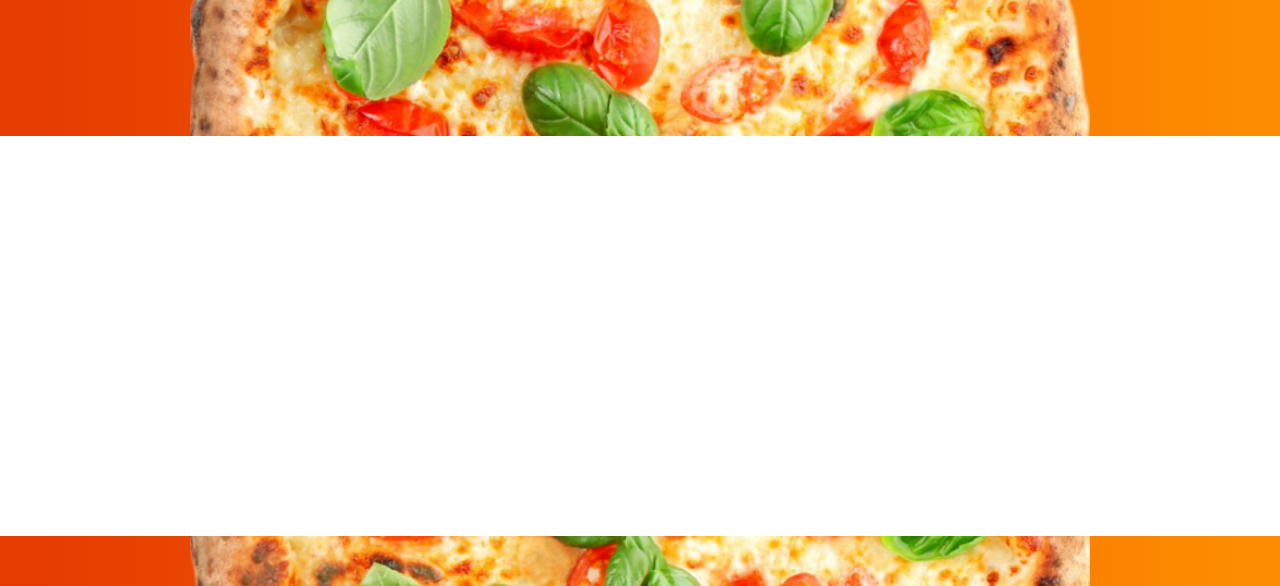
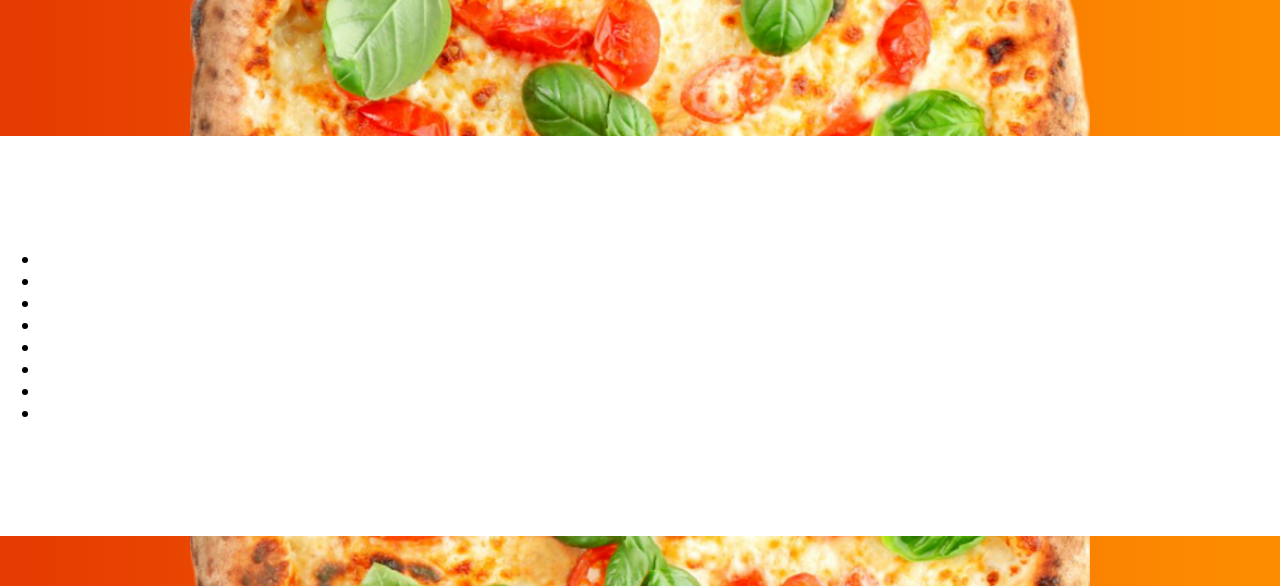
Before and after one commit to fdmmarshall/pizza-timeline, a React (Create React App) app: page / in a window 1280 px wide. Shown: the part 800-1386 px from the top of the page. Built offline with nearby package versions, Linux system fonts and the light colour scheme.

Commit message:
timeline scaffolding

```diff
--- a/src/components/PizzaTimeline.tsx
+++ b/src/components/PizzaTimeline.tsx
@@ -1,9 +1,69 @@
-// import { classNames } from "../helpers/helperFunctions";
+import { classNames } from "../helpers/helperFunctions";
+import "../timeline.module.css";
 
 interface PizzaTimelineProps {
   display: boolean;
 }
 
 export default function TimelineContainer({ display }: PizzaTimelineProps) {
-  return <></>;
+  return (
+    <>
+      <ul
+        className={classNames(
+          display === true ? "display" : "hide",
+          "timeline"
+        )}
+        id="timeline"
+      >
+        <li className="dot">
+          <div className="timestamp">
+            <span className="icon"></span>
+            <span className="pizza-info"></span>
+          </div>
+        </li>
+        <li className="dot">
+          <div className="timestamp">
+            <span className="icon"></span>
+            <span className="pizza-info"></span>
+          </div>
+        </li>
+        <li className="dot">
+          <div className="timestamp">
+            <span className="icon"></span>
+            <span className="pizza-info"></span>
+          </div>
+        </li>
+        <li className="dot">
+          <div className="timestamp">
+            <span className="icon"></span>
+            <span className="pizza-info"></span>
+          </div>
+        </li>
+        <li className="dot">
+          <div className="timestamp">
+            <span className="icon"></span>
+            <span className="pizza-info"></span>
+          </div>
+        </li>
+        <li className="dot">
+          <div className="timestamp">
+            <span className="icon"></span>
+            <span className="pizza-info"></span>
+          </div>
+        </li>
+        <li className="dot">
+          <div className="timestamp">
+            <span className="icon"></span>
+            <span className="pizza-info"></span>
+          </div>
+        </li>
+        <li className="dot">
+          <div className="timestamp">
+            <span className="icon"></span>
+            <span className="pizza-info"></span>
+          </div>
+        </li>
+      </ul>
+    </>
+  );
 }
--- a/src/components/TimelineContainer.tsx
+++ b/src/components/TimelineContainer.tsx
@@ -1,4 +1,5 @@
 import { classNames } from "../helpers/helperFunctions";
+import PizzaTimeline from "./PizzaTimeline";
 
 interface ContainerProps {
   display: boolean;
@@ -12,6 +13,8 @@ export default function TimelineContainer({ display }: ContainerProps) {
         "Timeline-container"
       )}
       id="white-space"
-    ></div>
+    >
+      <PizzaTimeline display={display} />
+    </div>
   );
 }
--- a/src/timeline.module.css
+++ b/src/timeline.module.css
@@ -0,0 +1,12 @@
+.timeline {
+  list-style-type: none;
+  display: flex;
+  align-items: center;
+  justify-content: center;
+}
+
+.dot {
+}
+
+.timestamp {
+}
```
